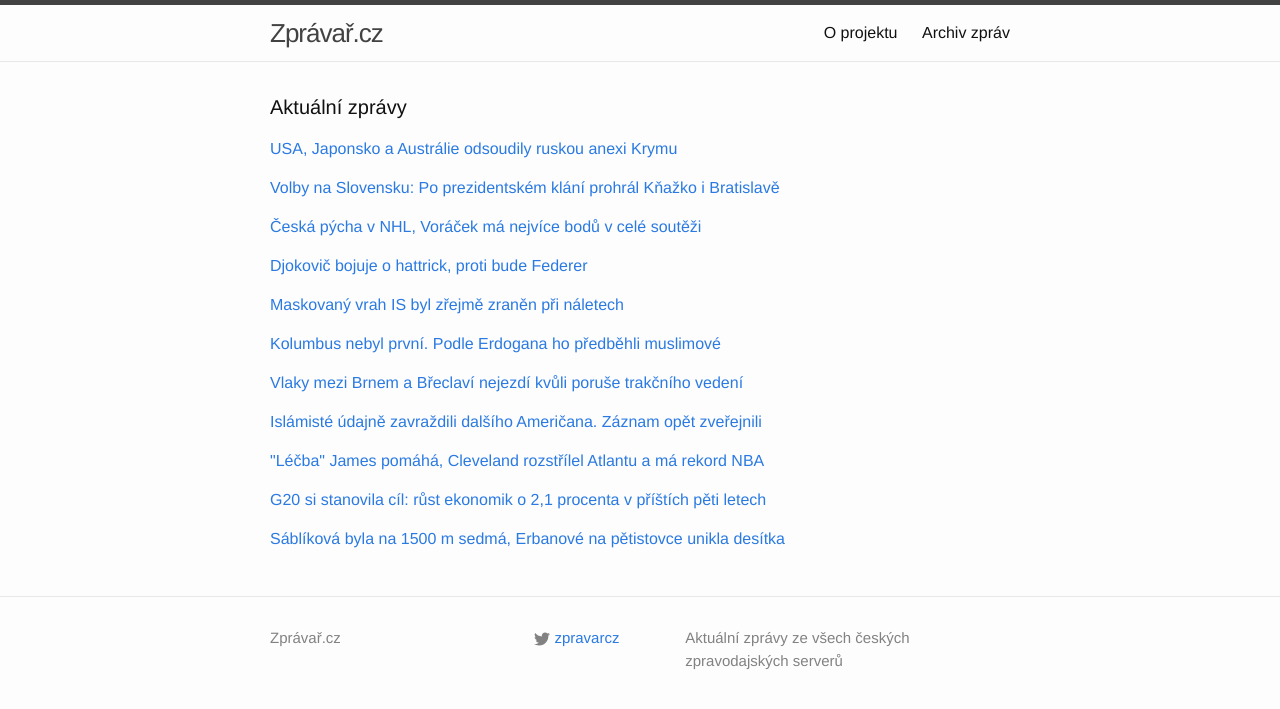
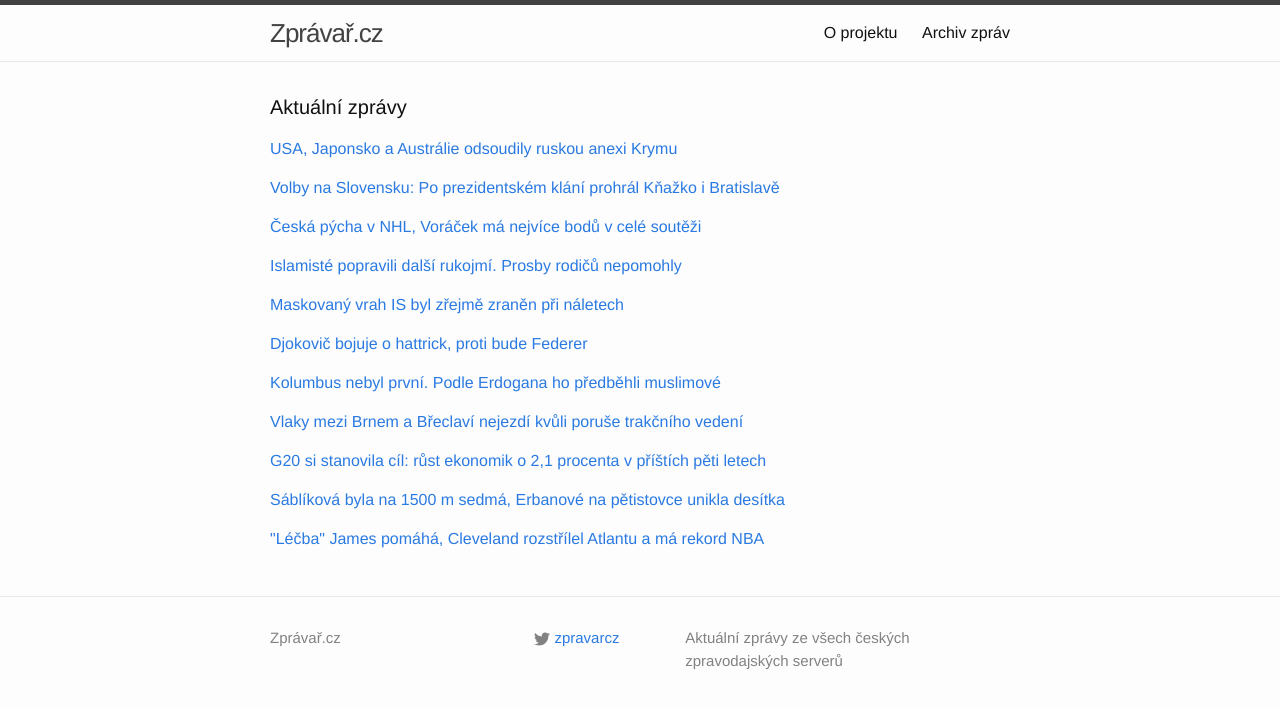
Before and after one commit to adliska/zpravar, a Jekyll site: the page built from index.html, in a window 1280 px wide. Shown: the top 709 px of the page. Built offline with Jekyll 4.4.1, drawn with Linux system fonts in a browser that asks for light colours; some of the changed lines change nothing that is shown.

Commit message:
zpravar news update

```diff
--- a/index.html
+++ b/index.html
@@ -47,14 +47,16 @@ layout: default
 <li><a href=http://sport.aktualne.cz/voracek-v-noci-zase-zaril-a-uz-vede-produktivitu-cele-nhl/r~d757d65c6d5411e4b6d20025900fea04/>Voráček v noci zase zářil a už vede produktivitu celé NHL - sport.aktualne.cz</a></li>
 <li><a href=http://sport.aktualne.cz/tlusty-a-hemsky-bodovali-jejich-tymy-vsak-prohraly/r~b3fa94a06d2311e49bec0025900fea04/>Tlustý a Hemský bodovali, jejich týmy však prohrály - sport.aktualne.cz</a></li>
 </ul>
-</div><p><a href="javascript:;" onclick="toggle_visibility('zpravy3')">Djokovič bojuje o hattrick, proti bude Federer</a></p>
+</div><p><a href="javascript:;" onclick="toggle_visibility('zpravy3')">Islamisté popravili další rukojmí. Prosby rodičů nepomohly</a></p>
 <div id="zpravy3" style="display:none">
 <ul>
-<li><a href=http://www.tyden.cz/rubriky/sport/tenis/djokovic-bojuje-o-hattrick-proti-bude-federer_324429.html>Djokovič bojuje o hattrick, proti bude Federer - www.tyden.cz</a></li>
-<li><a href=http://sport.aktualne.cz/velke-finale-je-tu-zabrani-federer-djokovicovi-v-hattricku/r~99aad4e06d1c11e4b6d20025900fea04/>Velké finále je tu. Zabrání Federer Djokovičovi v hattricku? - sport.aktualne.cz</a></li>
-<li><a href=http://sport.idnes.cz/tenis-turnaj-mistru-federer-wawrinka-d80-/tenis.aspx?c=A141116_073439_tenis_rou>Mečboly, spory, obrat. Epický boj parťáků. Federer: Měl jsem štěstí - sport.idnes.cz</a></li>
-<li><a href=http://www.rozhlas.cz/_zprava/djokovic-a-federer-se-utkaji-ve-finale-londynskeho-turnaje-mistru--1421099>Djokovič a Federer se utkají ve finále londýnského Turnaje mistrů - www.rozhlas.cz</a></li>
-<li><a href=http://www.sportovninoviny.cz/zpravy/djokovic-a-federer-se-utkaji-ve-finale-turnaje-mistru/1147755>Djokovič a Federer se utkají ve finále Turnaje mistrů - www.sportovninoviny.cz</a></li>
+<li><a href=http://www.tyden.cz/rubriky/zahranici/asie-a-oceanie/islamiste-popravili-dalsi-rukojmi-prosby-rodicu-nepomohly_324431.html>Islamisté popravili další rukojmí. Prosby rodičů nepomohly - www.tyden.cz</a></li>
+<li><a href=http://echo24.cz/a/ikyn6>Islámský stát zavraždil dalšího rukojmího, Američana Kassiga - echo24.cz</a></li>
+<li><a href=http://zahranicni.ihned.cz/blizky-vychod/c1-63129170-islamiste-udajne-zavrazdili-dalsiho-americana-zaznam-opet-zverejnili>Islámisté údajně zavraždili dalšího Američana. Záznam opět zveřejnili - zahranicni.ihned.cz</a></li>
+<li><a href=http://www.ceskatelevize.cz/ct24/svet/292580-islamsky-stat-natocil-dalsi-vrazdu-obeti-je-pry-mlady-american/>Islámský stát natočil další vraždu, obětí je prý mladý Američan - www.ceskatelevize.cz</a></li>
+<li><a href=http://zpravy.aktualne.cz/zahranici/dalsi-popraveny-islamsky-stat-zverejnil-nove-video/r~0123a03a6d7611e4aff10025900fea04/>Další popravený. Islámský stát zveřejnil nové video - zpravy.aktualne.cz</a></li>
+<li><a href=http://zpravy.idnes.cz/islamsky-stat-popravil-americkeho-humanitarniho-pracovnika-petera-kassiga-17f-/zahranicni.aspx?c=A141116_103553_zahranicni_im>Islamisté zavraždili dalšího zajatce, prosby rodičů je neobměkčily - zpravy.idnes.cz</a></li>
+<li><a href=http://www.rozhlas.cz/_zprava/radikalove-z-organizace-islamsky-stat-pry-zavrazdili-dalsi-rukojmi--1421194>Radikálové z organizace Islámský stát prý zavraždili další rukojmí  - www.rozhlas.cz</a></li>
 </ul>
 </div><p><a href="javascript:;" onclick="toggle_visibility('zpravy4')">Maskovaný vrah IS byl zřejmě zraněn při náletech</a></p>
 <div id="zpravy4" style="display:none">
@@ -65,49 +67,50 @@ layout: default
 <li><a href=http://www.novinky.cz/zahranicni/blizky-a-stredni-vychod/353641-pri-naletu-na-pozice-islamskeho-statu-byl-zranen-i-vrah-zapadnich-rukojmich.html>Při náletu na pozice Islámského státu byl zraněn i vrah západních rukojmích - www.novinky.cz</a></li>
 <li><a href=http://www.ceskenoviny.cz/zpravy/zpravy/vrah-zapadnich-rukojmich-islamskeho-statu-byl-pry-zranen/1147849>Vrah západních rukojmích Islámského státu byl prý zraněn - www.ceskenoviny.cz</a></li>
 </ul>
-</div><p><a href="javascript:;" onclick="toggle_visibility('zpravy5')">Kolumbus nebyl první. Podle Erdogana ho předběhli muslimové</a></p>
+</div><p><a href="javascript:;" onclick="toggle_visibility('zpravy5')">Djokovič bojuje o hattrick, proti bude Federer</a></p>
 <div id="zpravy5" style="display:none">
+<ul>
+<li><a href=http://www.tyden.cz/rubriky/sport/tenis/djokovic-bojuje-o-hattrick-proti-bude-federer_324429.html>Djokovič bojuje o hattrick, proti bude Federer - www.tyden.cz</a></li>
+<li><a href=http://sport.aktualne.cz/velke-finale-je-tu-zabrani-federer-djokovicovi-v-hattricku/r~99aad4e06d1c11e4b6d20025900fea04/>Velké finále je tu. Zabrání Federer Djokovičovi v hattricku? - sport.aktualne.cz</a></li>
+<li><a href=http://sport.idnes.cz/tenis-turnaj-mistru-federer-wawrinka-d80-/tenis.aspx?c=A141116_073439_tenis_rou>Mečboly, spory, obrat. Epický boj parťáků. Federer: Měl jsem štěstí - sport.idnes.cz</a></li>
+<li><a href=http://www.rozhlas.cz/_zprava/djokovic-a-federer-se-utkaji-ve-finale-londynskeho-turnaje-mistru--1421099>Djokovič a Federer se utkají ve finále londýnského Turnaje mistrů - www.rozhlas.cz</a></li>
+<li><a href=http://www.sportovninoviny.cz/zpravy/djokovic-a-federer-se-utkaji-ve-finale-turnaje-mistru/1147755>Djokovič a Federer se utkají ve finále Turnaje mistrů - www.sportovninoviny.cz</a></li>
+</ul>
+</div><p><a href="javascript:;" onclick="toggle_visibility('zpravy6')">Kolumbus nebyl první. Podle Erdogana ho předběhli muslimové</a></p>
+<div id="zpravy6" style="display:none">
 <ul>
 <li><a href=http://zpravy.aktualne.cz/zahranici/kolumbus-nebyl-prvni-podle-erdogana-ho-predbehli-muslimove/r~03917f8a6d7211e4845a002590604f2e/>Kolumbus nebyl první. Podle Erdogana ho předběhli muslimové - zpravy.aktualne.cz</a></li>
 <li><a href=http://zahranicni.ihned.cz/blizky-vychod/c1-63128770-ameriku-objevili-muslimove-prohlasil-turecky-prezident-erdogan>Ameriku objevili muslimové, prohlásil turecký prezident Erdogan - zahranicni.ihned.cz</a></li>
 <li><a href=http://zpravy.e15.cz/zahranicni/udalosti/muslimove-byli-v-americe-pred-kolumbem-tvrdi-turecky-prezident-1137495>Muslimové byli v Americe před Kolumbem, tvrdí turecký prezident - zpravy.e15.cz</a></li>
 <li><a href=http://zpravy.idnes.cz/erdogan-tvrdi-ze-ameriku-objevili-muslimove-fmr-/zahranicni.aspx?c=A141116_075257_zahranicni_cen>Muslimové objevili Ameriku, říká turecký prezident s odvoláním na Kolumba - zpravy.idnes.cz</a></li>
 </ul>
-</div><p><a href="javascript:;" onclick="toggle_visibility('zpravy6')">Vlaky mezi Brnem a Břeclaví nejezdí kvůli poruše trakčního vedení</a></p>
-<div id="zpravy6" style="display:none">
+</div><p><a href="javascript:;" onclick="toggle_visibility('zpravy7')">Vlaky mezi Brnem a Břeclaví nejezdí kvůli poruše trakčního vedení</a></p>
+<div id="zpravy7" style="display:none">
 <ul>
 <li><a href=http://www.denik.cz/ekonomika/vlaky-mezi-brnem-a-breclavi-nejezdi-kvuli-poruse-trakcniho-vedeni-20141116.html>Vlaky mezi Brnem a Břeclaví nejezdí kvůli poruše trakčního vedení - www.denik.cz</a></li>
 <li><a href=http://zpravy.aktualne.cz/domaci/kvuli-poruse-nejezdi-vlaky-mezi-brnem-a-breclavi/r~666248c86d7811e4833a0025900fea04/>Kvůli poruše nejezdí vlaky mezi Brnem a Břeclaví - zpravy.aktualne.cz</a></li>
 <li><a href=http://www.financninoviny.cz/zpravodajstvi/zpravy/kvuli-poruse-trakcniho-vedeni-nejezdi-vlaky-mezi-brnem-a-breclavi/1147896>Kvůli poruše trakčního vedení nejezdí vlaky mezi Brnem a Břeclaví - www.financninoviny.cz</a></li>
 <li><a href=http://brno.idnes.cz/zastavena-trat-pod-brnem-0xf-/brno-zpravy.aspx?c=A141116_095555_brno-zpravy_cen>Kvůli poruše nejezdí vlaky u Brna, 14 cestujících veze do Vídně autobus - brno.idnes.cz</a></li>
 </ul>
-</div><p><a href="javascript:;" onclick="toggle_visibility('zpravy7')">Islámisté údajně zavraždili dalšího Američana. Záznam opět zveřejnili</a></p>
-<div id="zpravy7" style="display:none">
+</div><p><a href="javascript:;" onclick="toggle_visibility('zpravy8')">G20 si stanovila cíl: růst ekonomik o 2,1 procenta v příštích pěti letech</a></p>
+<div id="zpravy8" style="display:none">
 <ul>
-<li><a href=http://zahranicni.ihned.cz/blizky-vychod/c1-63129170-islamiste-udajne-zavrazdili-dalsiho-americana-zaznam-opet-zverejnili>Islámisté údajně zavraždili dalšího Američana. Záznam opět zveřejnili - zahranicni.ihned.cz</a></li>
-<li><a href=http://www.ceskatelevize.cz/ct24/svet/292580-islamsky-stat-natocil-dalsi-vrazdu-obeti-je-pry-mlady-american/>Islámský stát natočil další vraždu, obětí je prý mladý Američan - www.ceskatelevize.cz</a></li>
-<li><a href=http://zpravy.aktualne.cz/zahranici/dalsi-popraveny-islamsky-stat-zverejnil-nove-video/r~0123a03a6d7611e4aff10025900fea04/>Další popravený. Islámský stát zveřejnil nové video - zpravy.aktualne.cz</a></li>
-<li><a href=http://www.rozhlas.cz/_zprava/radikalove-z-organizace-islamsky-stat-pry-zavrazdili-dalsi-rukojmi--1421194>Radikálové z organizace Islámský stát prý zavraždili další rukojmí  - www.rozhlas.cz</a></li>
+<li><a href=http://www.denik.cz/ekonomika/g20-si-stanovila-cil-rust-ekonomik-o-2-1-procenta-v-pristich-peti-letech-2014111.html>G20 si stanovila cíl: růst ekonomik o 2,1 procenta v příštích pěti letech - www.denik.cz</a></li>
+<li><a href=http://www.financninoviny.cz/zpravodajstvi/zpravy/g20-chce-dosahnout-rustu-svych-ekonomik-o-2-1-procenta/1147866>G20 chce dosáhnout růstu svých ekonomik o 2,1 procenta - www.financninoviny.cz</a></li>
+<li><a href=http://byznys.ihned.cz/zpravodajstvi-svet/c1-63128560-g20-podpori-rust-ekonomik-posilit-maji-o-2-1-procenta-do-peti-let>G20 podpoří růst ekonomik, posílit mají o 2,1 procenta do pěti let - byznys.ihned.cz</a></li>
 </ul>
-</div><p><a href="javascript:;" onclick="toggle_visibility('zpravy8')">"Léčba" James pomáhá, Cleveland rozstřílel Atlantu a má rekord NBA</a></p>
-<div id="zpravy8" style="display:none">
+</div><p><a href="javascript:;" onclick="toggle_visibility('zpravy9')">Sáblíková byla na 1500 m sedmá, Erbanové na pětistovce unikla desítka</a></p>
+<div id="zpravy9" style="display:none">
+<ul>
+<li><a href=http://www.denik.cz/zimni_sporty/sablikova-byla-na-1500-m-sedma-erbanove-na-petistovce-unikla-desitka-20141116.html>Sáblíková byla na 1500 m sedmá, Erbanové na pětistovce unikla desítka - www.denik.cz</a></li>
+<li><a href=http://sport.aktualne.cz/sablikova-skoncila-na-v-japonsku-na-patnactistovce-sedma/r~3df047766d6611e4845a002590604f2e/>Sáblíková skončila na v Japonsku na patnáctistovce sedmá - sport.aktualne.cz</a></li>
+<li><a href=http://www.sportovninoviny.cz/zpravy/sablikova-skoncila-na-sp-v-japonsku-na-patnactistovce-sedma/1147868>Sáblíková skončila na SP v Japonsku na patnáctistovce sedmá - www.sportovninoviny.cz</a></li>
+</ul>
+</div><p><a href="javascript:;" onclick="toggle_visibility('zpravy10')">"Léčba" James pomáhá, Cleveland rozstřílel Atlantu a má rekord NBA</a></p>
+<div id="zpravy10" style="display:none">
 <ul>
 <li><a href=http://www.denik.cz/ostatni_sport/lecba-james-pomaha-cleveland-rozstrilel-atlantu-a-ma-rekord-nba-20141116.html>"Léčba" James pomáhá, Cleveland rozstřílel Atlantu a má rekord NBA - www.denik.cz</a></li>
 <li><a href=http://sport.idnes.cz/basketbal-nba-rekord-zpravodajstvi-d6j-/basket.aspx?c=A141116_095300_sport-basket_rou>Cleveland rozstřílel trojkami Atlantu a má rekord zámořské NBA - sport.idnes.cz</a></li>
 <li><a href=http://www.sportovninoviny.cz/zpravy/cleveland-rozstrilel-trojkami-atlantu-a-ma-rekord-nba/1147884>Cleveland rozstřílel trojkami Atlantu a má rekord NBA - www.sportovninoviny.cz</a></li>
 </ul>
-</div><p><a href="javascript:;" onclick="toggle_visibility('zpravy9')">G20 si stanovila cíl: růst ekonomik o 2,1 procenta v příštích pěti letech</a></p>
-<div id="zpravy9" style="display:none">
-<ul>
-<li><a href=http://www.denik.cz/ekonomika/g20-si-stanovila-cil-rust-ekonomik-o-2-1-procenta-v-pristich-peti-letech-2014111.html>G20 si stanovila cíl: růst ekonomik o 2,1 procenta v příštích pěti letech - www.denik.cz</a></li>
-<li><a href=http://www.financninoviny.cz/zpravodajstvi/zpravy/g20-chce-dosahnout-rustu-svych-ekonomik-o-2-1-procenta/1147866>G20 chce dosáhnout růstu svých ekonomik o 2,1 procenta - www.financninoviny.cz</a></li>
-<li><a href=http://byznys.ihned.cz/zpravodajstvi-svet/c1-63128560-g20-podpori-rust-ekonomik-posilit-maji-o-2-1-procenta-do-peti-let>G20 podpoří růst ekonomik, posílit mají o 2,1 procenta do pěti let - byznys.ihned.cz</a></li>
-</ul>
-</div><p><a href="javascript:;" onclick="toggle_visibility('zpravy10')">Sáblíková byla na 1500 m sedmá, Erbanové na pětistovce unikla desítka</a></p>
-<div id="zpravy10" style="display:none">
-<ul>
-<li><a href=http://www.denik.cz/zimni_sporty/sablikova-byla-na-1500-m-sedma-erbanove-na-petistovce-unikla-desitka-20141116.html>Sáblíková byla na 1500 m sedmá, Erbanové na pětistovce unikla desítka - www.denik.cz</a></li>
-<li><a href=http://sport.aktualne.cz/sablikova-skoncila-na-v-japonsku-na-patnactistovce-sedma/r~3df047766d6611e4845a002590604f2e/>Sáblíková skončila na v Japonsku na patnáctistovce sedmá - sport.aktualne.cz</a></li>
-<li><a href=http://www.sportovninoviny.cz/zpravy/sablikova-skoncila-na-sp-v-japonsku-na-patnactistovce-sedma/1147868>Sáblíková skončila na SP v Japonsku na patnáctistovce sedmá - www.sportovninoviny.cz</a></li>
-</ul>
 </div></div>
```
